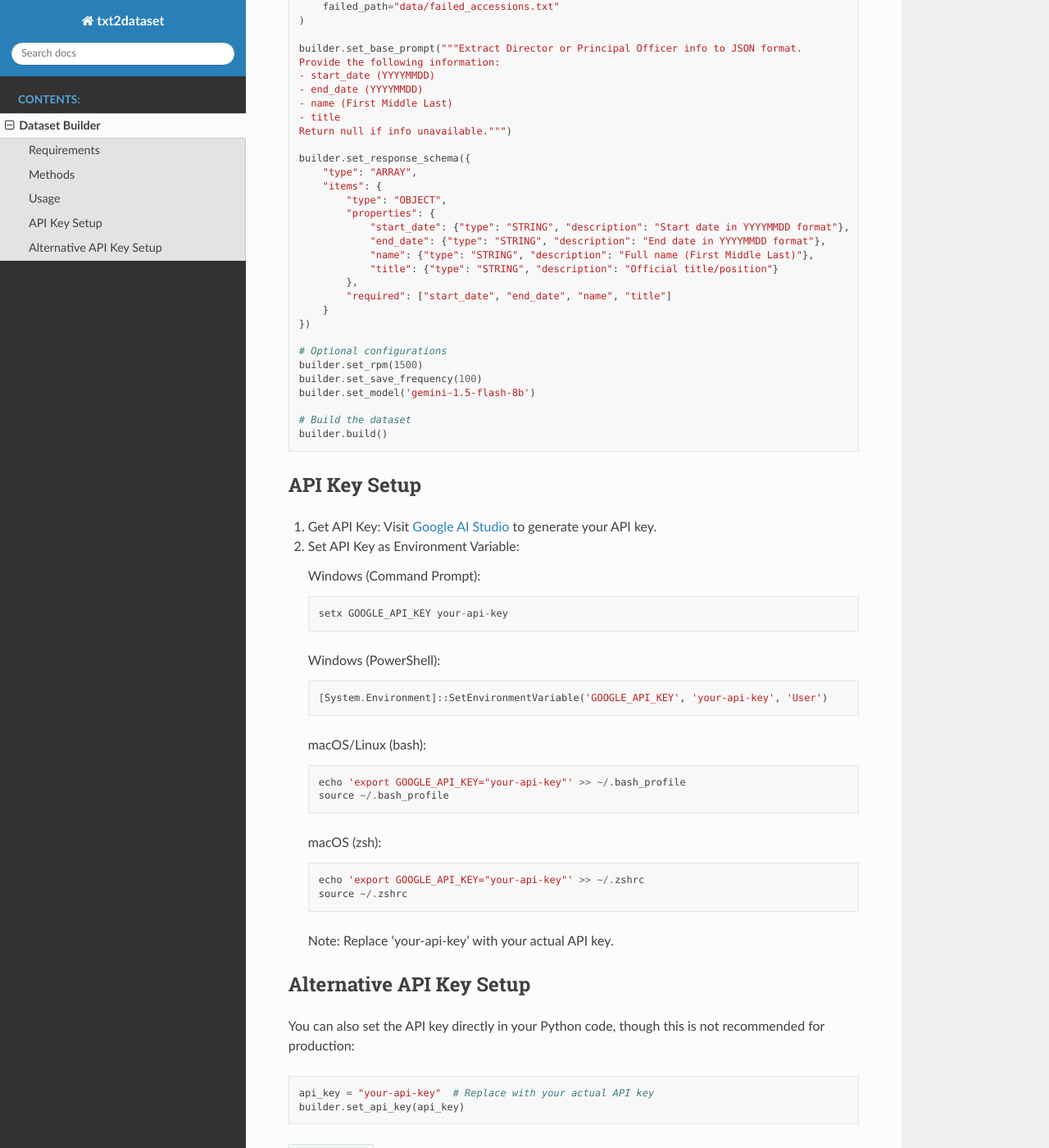
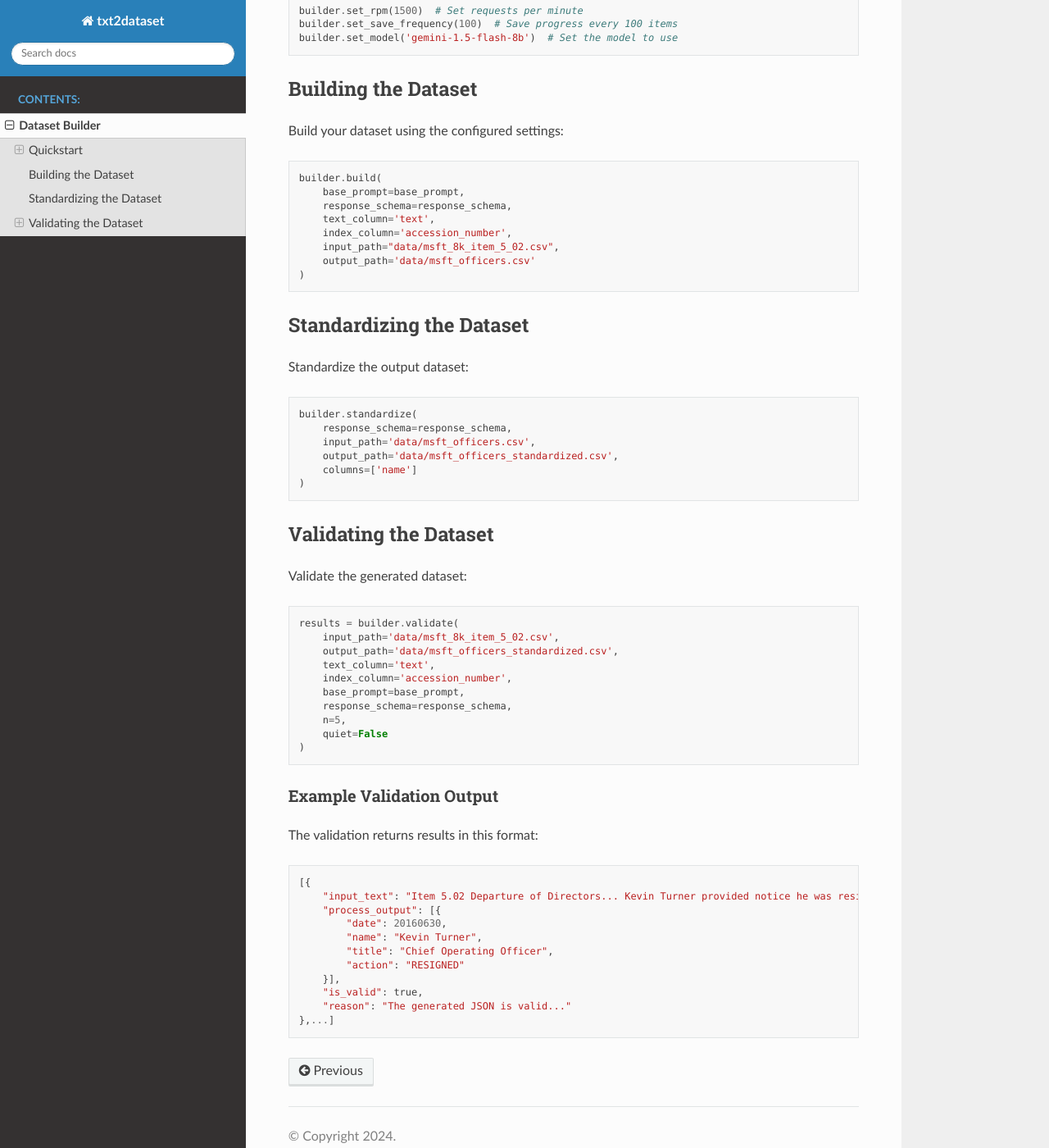
Before and after one commit to john-friedman/txt2dataset, a Sphinx documentation site: the page built from txt2dataset/docs/source/dataset_builder.rst, in a window 1280 px wide and 1400 px high, scrolled down 1235 px. Shown: the whole window at 82% size. Built offline with Sphinx 7.4.7 and the Read the Docs theme 3.1.0, drawn with Linux system fonts in a browser that asks for light colours; some of the changed text lies outside the part shown.

Commit message:
updated docs

```diff
--- a/txt2dataset/docs/source/dataset_builder.rst
+++ b/txt2dataset/docs/source/dataset_builder.rst
@@ -1,130 +1,134 @@
+Dataset Builder
+===============
 
-Dataset Builder
-==============
+A tool for building, standardizing and validating datasets using language models.
 
-Transforms unstructured text data into structured datasets using Gemini API. You can get a free API Key from `Google AI Studio <https://aistudio.google.com/app/apikey>`_ with a 15 rpm limit. For higher rate limits, you can then setup the Google $300 Free Credit Trial for 90 days.
+Quickstart
+----------
 
-Requirements
------------
+Initialization
+~~~~~~~~~~~~~~
 
-Input CSV must contain ``accession_number`` and ``text`` columns.
-
-Methods
--------
-
-set_api_key(api_key)
-    Sets Google Gemini API key for authentication.
-
-set_paths(input_path, output_path, failed_path)
-    Sets input CSV path, output path, and failed records log path.
-
-set_base_prompt(prompt)
-    Sets prompt template for Gemini API.
-
-set_response_schema(schema)
-    Sets expected JSON schema for validation.
-
-set_model(model_name)
-    Sets Gemini model (default: 'gemini-1.5-flash-8b').
-
-set_rpm(rpm)
-    Sets API rate limit (default: 1500).
-
-set_save_frequency(frequency)
-    Sets save interval in records (default: 100).
-
-build()
-    Processes input CSV and generates dataset.
-
-Usage
------
+First, import and initialize the DatasetBuilder class:
 
 .. code-block:: python
 
     from txt2dataset import DatasetBuilder
-    import os
 
-    builder = DatasetBuilder()
+    builder = DatasetBuilder(input_path, output_path)
 
-    # Set API key
-    builder.set_api_key(os.environ["GOOGLE_API_KEY"])
+    # Set your API key
+    builder.set_api_key(api_key)
 
-    # Set required configurations
-    builder.set_paths(
-        input_path="data/item502.csv",
-        output_path="data/bod.csv",
-        failed_path="data/failed_accessions.txt"
-    )
+Set the base prompt that defines what the model should extract:
 
-    builder.set_base_prompt("""Extract Director or Principal Officer info to JSON format.
-    Provide the following information:
-    - start_date (YYYYMMDD)
-    - end_date (YYYYMMDD)
-    - name (First Middle Last)
-    - title
-    Return null if info unavailable.""")
+.. code-block:: python
 
-    builder.set_response_schema({
+    base_prompt = """Extract officer changes and movements to JSON format.
+        Track when officers join, leave, or change roles.
+        Provide the following information:
+        - date (YYYYMMDD)
+        - name (First Middle Last)
+        - title
+        - action (one of: ["HIRED", "RESIGNED", "TERMINATED", "PROMOTED", "TITLE_CHANGE"])
+        Return an empty dict if info unavailable."""
+
+Define the expected response schema:
+
+.. code-block:: python
+
+    response_schema = {
         "type": "ARRAY",
         "items": {
             "type": "OBJECT",
             "properties": {
-                "start_date": {"type": "STRING", "description": "Start date in YYYYMMDD format"},
-                "end_date": {"type": "STRING", "description": "End date in YYYYMMDD format"},
+                "date": {"type": "STRING", "description": "Date of action in YYYYMMDD format"},
                 "name": {"type": "STRING", "description": "Full name (First Middle Last)"},
-                "title": {"type": "STRING", "description": "Official title/position"}
+                "title": {"type": "STRING", "description": "Official title/position"},
+                "action": {
+                    "type": "STRING",
+                    "enum": ["HIRED", "RESIGNED", "TERMINATED", "PROMOTED", "TITLE_CHANGE"],
+                    "description": "Type of personnel action"
+                }
             },
-            "required": ["start_date", "end_date", "name", "title"]
+            "required": ["date", "name", "title", "action"]
         }
-    })
+    }
 
-    # Optional configurations
-    builder.set_rpm(1500)
-    builder.set_save_frequency(100)
-    builder.set_model('gemini-1.5-flash-8b')
+Optional Configurations
+~~~~~~~~~~~~~~~~~~~~~~~
 
-    # Build the dataset
-    builder.build()
-
-API Key Setup
-------------
-
-1. Get API Key:
-   Visit `Google AI Studio <https://aistudio.google.com/app/apikey>`_ to generate your API key.
-
-2. Set API Key as Environment Variable:
-
-   Windows (Command Prompt):
-   ::
-
-       setx GOOGLE_API_KEY your-api-key
-
-   Windows (PowerShell):
-   ::
-
-       [System.Environment]::SetEnvironmentVariable('GOOGLE_API_KEY', 'your-api-key', 'User')
-
-   macOS/Linux (bash):
-   ::
-
-       echo 'export GOOGLE_API_KEY="your-api-key"' >> ~/.bash_profile
-       source ~/.bash_profile
-
-   macOS (zsh):
-   ::
-
-       echo 'export GOOGLE_API_KEY="your-api-key"' >> ~/.zshrc
-       source ~/.zshrc
-
-   Note: Replace 'your-api-key' with your actual API key.
-
-
-Alternative API Key Setup
------------------------
-
-You can also set the API key directly in your Python code, though this is not recommended for production:
+You can customize various settings:
 
 .. code-block:: python
 
-    api_key = "your-api-key"  # Replace with your actual API key
-    builder.set_api_key(api_key)
+    builder.set_rpm(1500)  # Set requests per minute
+    builder.set_save_frequency(100)  # Save progress every 100 items
+    builder.set_model('gemini-1.5-flash-8b')  # Set the model to use
+
+Building the Dataset
+--------------------
+
+Build your dataset using the configured settings:
+
+.. code-block:: python
+
+    builder.build(
+        base_prompt=base_prompt,
+        response_schema=response_schema,
+        text_column='text',
+        index_column='accession_number',
+        input_path="data/msft_8k_item_5_02.csv",
+        output_path='data/msft_officers.csv'
+    )
+
+Standardizing the Dataset
+-------------------------
+
+Standardize the output dataset:
+
+.. code-block:: python
+
+    builder.standardize(
+        response_schema=response_schema,
+        input_path='data/msft_officers.csv',
+        output_path='data/msft_officers_standardized.csv',
+        columns=['name']
+    )
+
+Validating the Dataset
+----------------------
+
+Validate the generated dataset:
+
+.. code-block:: python
+
+    results = builder.validate(
+        input_path='data/msft_8k_item_5_02.csv',
+        output_path='data/msft_officers_standardized.csv',
+        text_column='text',
+        index_column='accession_number',
+        base_prompt=base_prompt,
+        response_schema=response_schema,
+        n=5,
+        quiet=False
+    )
+
+Example Validation Output
+~~~~~~~~~~~~~~~~~~~~~~~~~
+
+The validation returns results in this format:
+
+.. code-block:: python
+
+    [{
+        "input_text": "Item 5.02 Departure of Directors... Kevin Turner provided notice he was resigning his position as Chief Operating Officer of Microsoft.",
+        "process_output": [{
+            "date": 20160630,
+            "name": "Kevin Turner",
+            "title": "Chief Operating Officer",
+            "action": "RESIGNED"
+        }],
+        "is_valid": true,
+        "reason": "The generated JSON is valid..."
+    },...]
```
Also changed, not shown: readme.md (+1 -1 lines).
